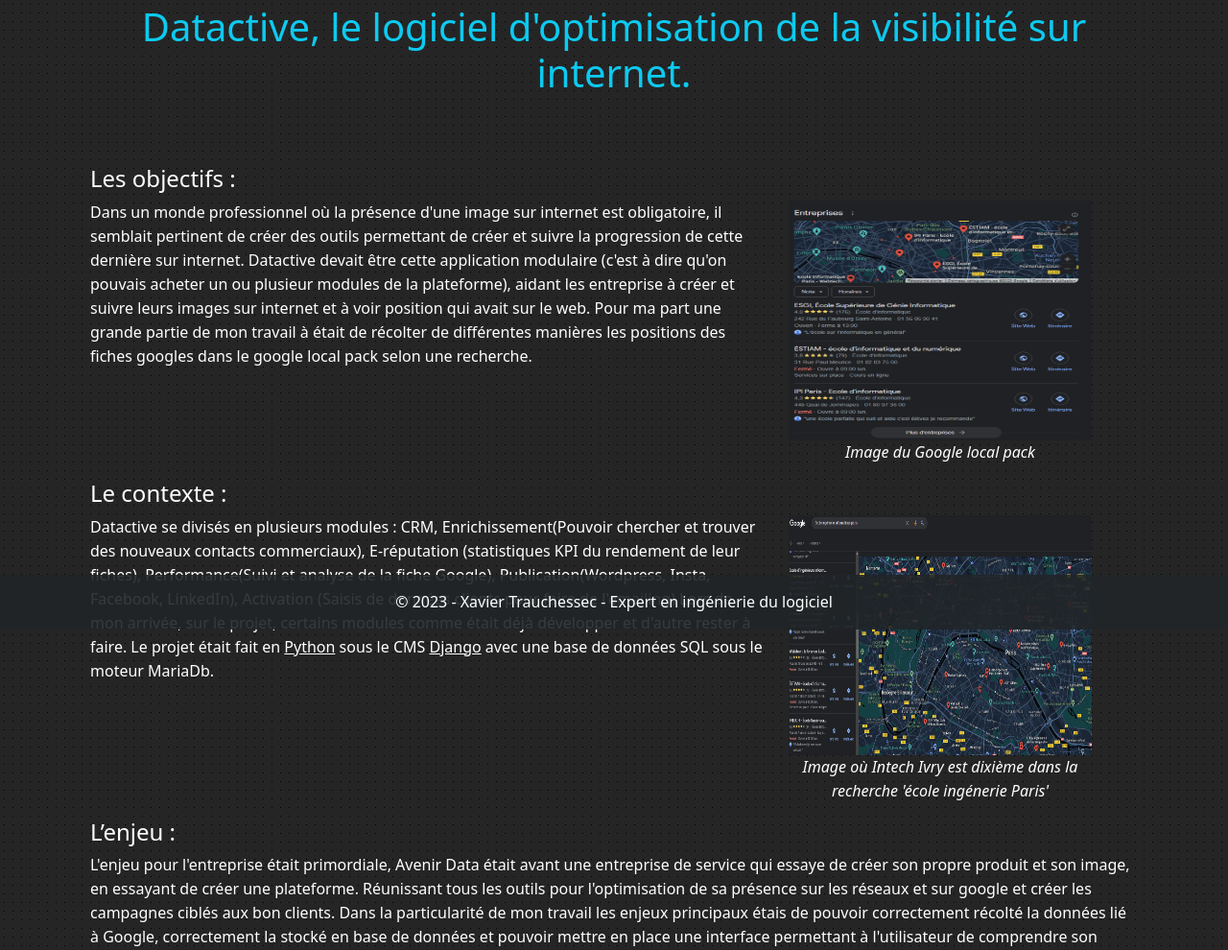
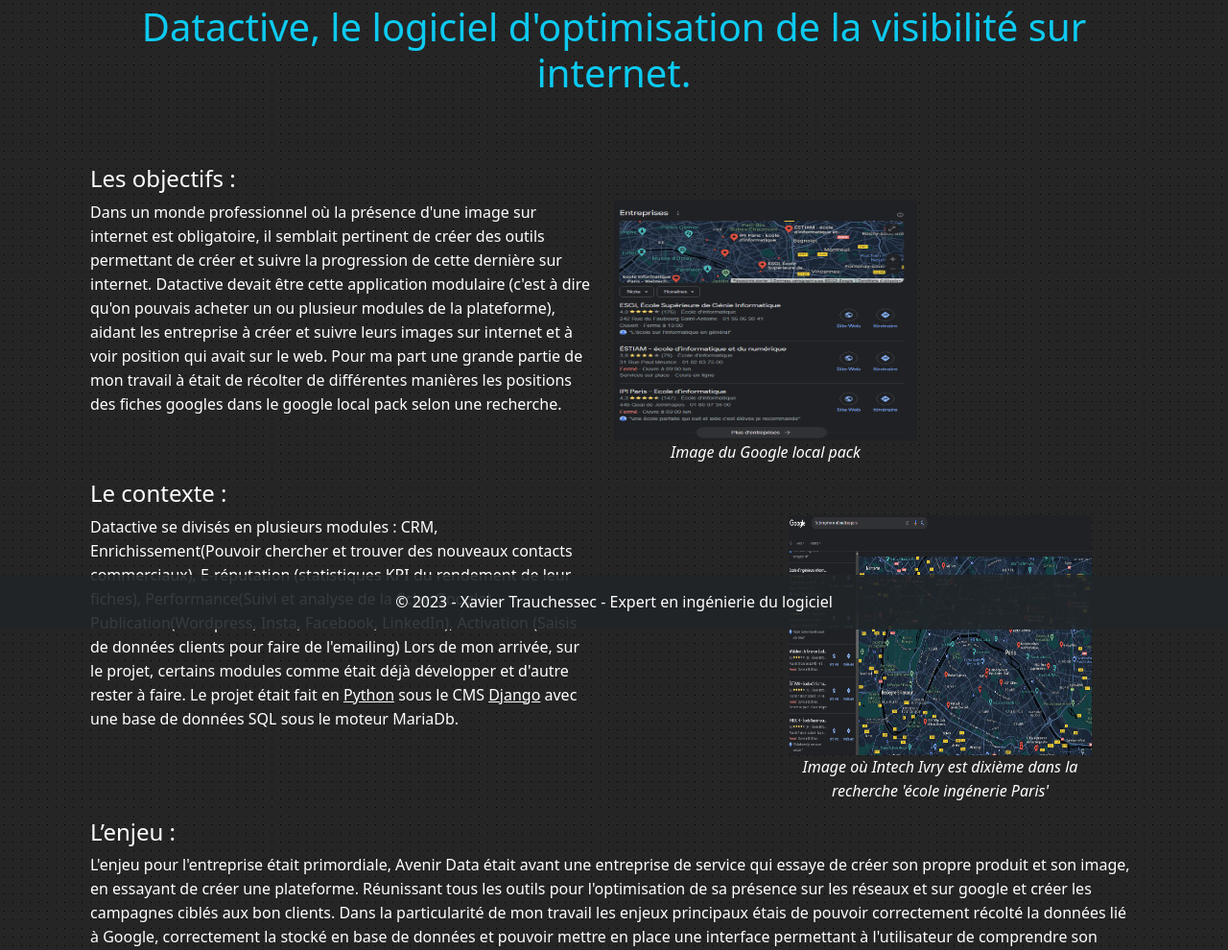
Before and after one commit to Frozenn-X/true_portfolio, a Django app: page /datactive-project in a window 1280 px wide. Shown: the part 144-1134 px from the top of the page at 96% size. Run offline with Django 4.2, Linux system fonts and the light colour scheme; some libraries are stand-ins or nearby versions.

Commit message:
Update datactive.html

```diff
--- a/templates/web/my_projects/datactive.html
+++ b/templates/web/my_projects/datactive.html
@@ -8,26 +8,27 @@
     <p></p>
     <div class="my-2 row">
         <h4>Les objectifs :</h4>
-        <p class="col-8">
+        <p class="col-6">
             Dans un monde professionnel où la présence d'une image sur internet est obligatoire, il semblait pertinent de créer des outils permettant de créer et suivre la progression de cette dernière sur internet.
             Datactive devait être cette application modulaire (c'est à dire qu'on pouvais acheter un ou plusieur modules de la plateforme),
             aidant les entreprise à créer et suivre leurs images sur internet et à voir position qui avait sur le web.
             Pour ma part une grande partie de mon travail à était de récolter de différentes manières les positions des fiches googles dans le google local pack selon une recherche.
         </p>
         <div class="col-4 row">
-            <img class="col-12" height="250" width="500" src="{% static 'img/Google_local_pack.png' %}" />
+            <img class="col-12" height="250" width="450" src="{% static 'img/Google_local_pack.png' %}" />
             <em class="col-12 text-center">Image du Google local pack</em>
         </div>
     </div>
     <div class="my-2 row">
         <h4>Le contexte :</h4>
-        <p class="col-8">
+        <p class="col-6">
             Datactive se divisés en plusieurs modules : CRM, Enrichissement(Pouvoir chercher et trouver des nouveaux contacts commerciaux), E-réputation (statistiques KPI du rendement de leur fiches), Performance(Suivi et analyse de la fiche Google), Publication(Wordpress, Insta, Facebook, LinkedIn), Activation (Saisis de données clients pour faire de l'emailing)
             Lors de mon arrivée, sur le projet, certains modules comme  était déjà développer et d'autre rester à faire. Le projet était fait en <a href="">Python</a> sous le CMS <a href=""> Django</a> avec une base de données <a>SQL</a> sous le moteur <a>MariaDb</a>.
 
         </p>
+        <div class="col-2"></div>
         <div class="col-4 row">
-            <img class="col-12" height="250" width="500" src="{% static 'img/position_google.png' %}" />
+            <img class="col-12" height="250" width="450" src="{% static 'img/position_google.png' %}" />
             <em class="col-12 text-center" >Image où Intech Ivry est dixième dans la recherche 'école ingénerie Paris'</em>
         </div>
     </div>
```
